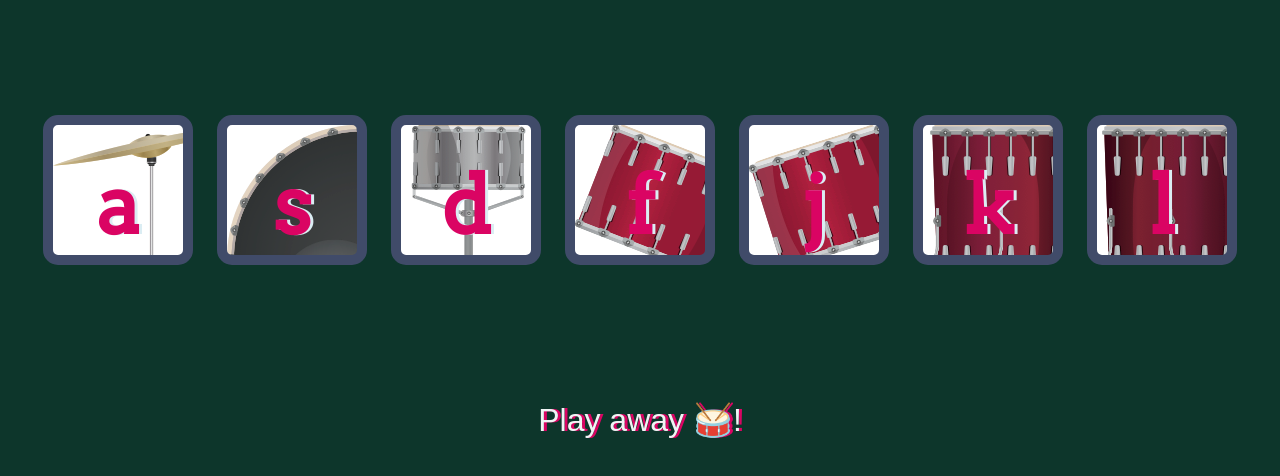
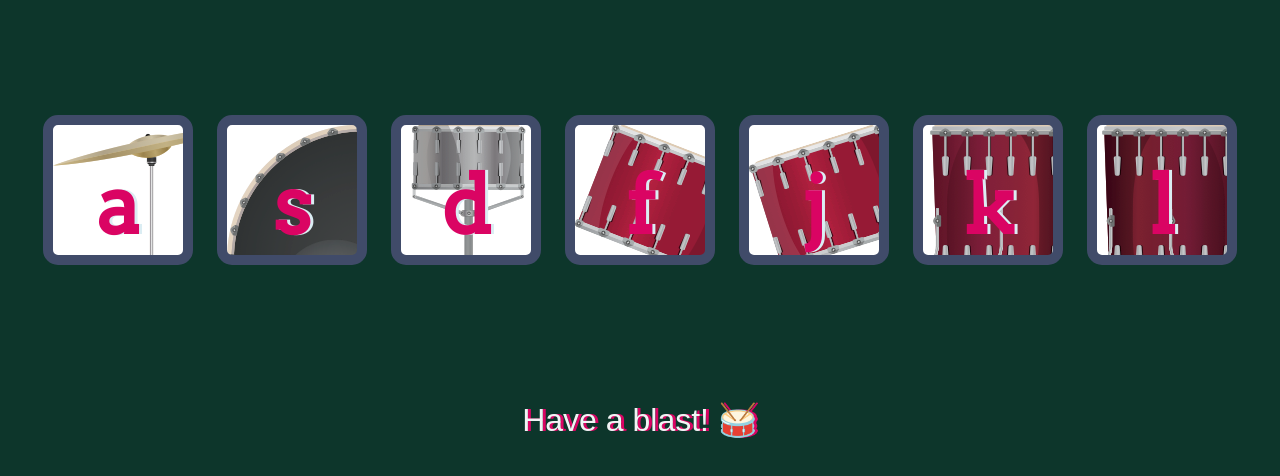
Before and after one commit to kylecliu/Drum-Kit, a plain HTML site: page index.html in a window 1280 px wide. Shown: the part 174-650 px from the top of the page. Drawn offline with Linux system fonts and the light colour scheme.

Commit message:
Update index.html

```diff
--- a/index.html
+++ b/index.html
@@ -23,7 +23,7 @@
 
 
   <footer>
-    Play away 🥁!
+    Have a blast! 🥁
   </footer>
   <script src="index.js"></script>
 </body>
```
